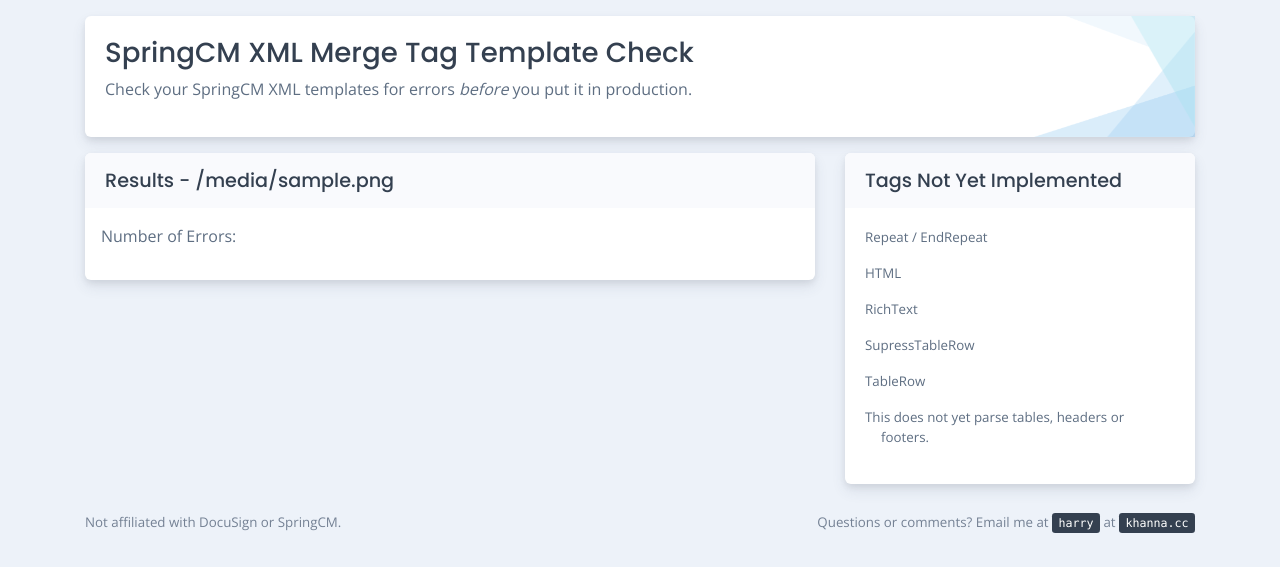
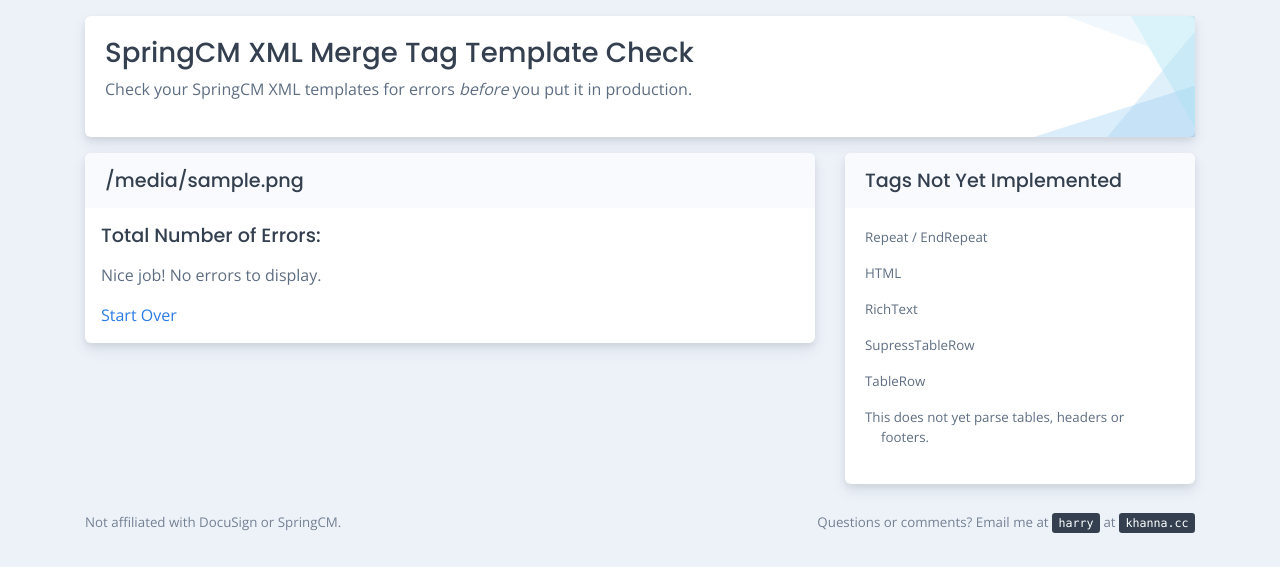
Before and after one commit to hkhanna/springcm-tools, a Django app: template springcm_tools/linter/templates/linter/index_uploaded.html in a window 1280 px wide. Shown: the top 567 px of the page. Run offline with Django 3.2, Linux system fonts and the light colour scheme; the template is opened without the code that fills it: most values are stand-ins (such as "Sample title", 1, 10 or a date in 2020); some libraries are stand-ins or nearby versions.

Commit message:
More cosmetic changes

```diff
--- a/springcm_tools/linter/forms.py
+++ b/springcm_tools/linter/forms.py
@@ -3,7 +3,7 @@
 from crispy_forms.layout import HTML, Layout, Div, Field
 
 class UploadFileForm(forms.Form):
-    file = forms.FileField(label="Upload SpringCM Template (.docx)")
+    file = forms.FileField(label="Upload SpringCM Template (.docx) - Max. 2MB")
     terms = forms.BooleanField(label="I acknowledge this was built for fun so there are NO WARRANTIES. I'm using this at my own risk.")
 
     def __init__(self, *args, **kwargs):
--- a/springcm_tools/linter/templates/linter/index_uploaded.html
+++ b/springcm_tools/linter/templates/linter/index_uploaded.html
@@ -4,15 +4,25 @@
    <div class="col-lg-8 mb-1 mb-lg-0">
       <div class="card center">
          <div class="card-header bg-light d-flex justify-content-between align-items-center">
-            <h5 class="mb-0">Results - {{ orig_filename }}</h5>
+            <h5 class="mb-0">{{ orig_filename }}</h5>
          </div>
          <div class="card-body p-lg-3">
-            <p>Number of Errors: {{ num_errors }}</p>
+            <h5 class="mb-3">Total Number of Errors: <span class="badge {% if num_errors %}badge-danger{% else %}badge-success{% endif %}"">{{ num_errors }}</span></h5>
+            {% if num_errors %}
+            <div><a class="btn btn-falcon-primary" href="#">Download Template Showing Errors</a></div>
+            <hr class="border-bottom-0 border-dashed">
+            <h5>List of Errors</h5>
             <ol>
                {% for error in doc_errors %}
-               <li>{{ error.error }} <strong>{{error.directive_string}}</strong></li>
+               <li>{{ error.error }}: <code>{{error.directive_string}}</code></li>
                {% endfor %}
             </ol>
+            {% else %}
+            <p><span class="far fa-check-circle text-success"></span> Nice job! No errors to display.</p>
+            {% endif %}
+            <div>
+            <a href="{% url 'linter:index' %}">Start Over</a>
+            </div>
          </div>
       </div>
    </div>
--- a/springcm_tools/linter/views.py
+++ b/springcm_tools/linter/views.py
@@ -30,4 +30,5 @@
     document = Document(uploaded_file)
     doc_errors = lint(document)
     num_errors = len(doc_errors)
+
     return render(request, 'linter/index_uploaded.html', { 'doc_errors': doc_errors, 'num_errors': num_errors, 'orig_filename': uploaded_file.name })
```
